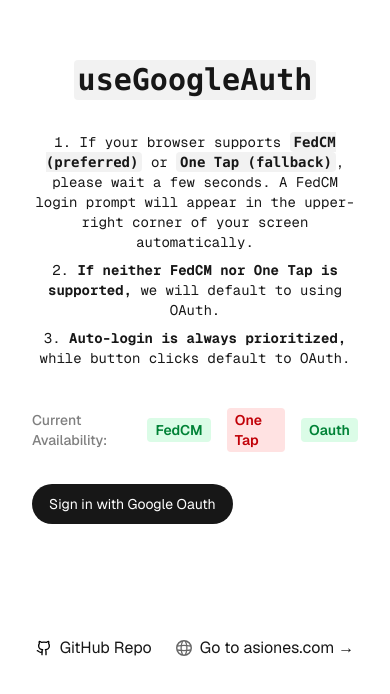
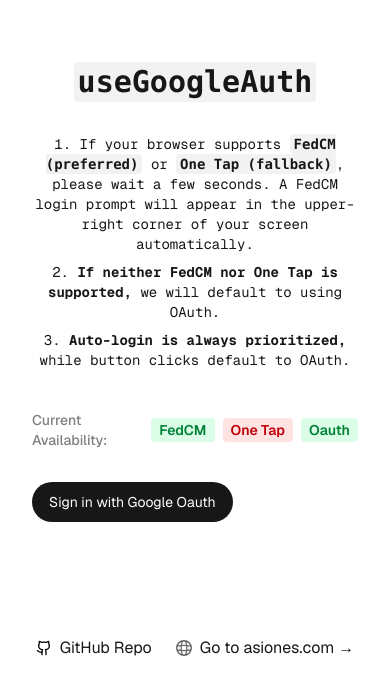
Before and after one commit to asionesjia/useGoogleAuth, a Next.js app: page / in a window 390 px wide. Shown: the part 106-800 px from the top of the page. Built offline with nearby package versions, Linux system fonts and the light colour scheme; no server answers.

Commit message:
🎨 修复(google-auth-button.tsx): 调整按钮间距以改善布局和可读性

```diff
--- a/src/components/google-auth-button.tsx
+++ b/src/components/google-auth-button.tsx
@@ -8,12 +8,12 @@ const GoogleAuthButton = () => {
 
     return (
       <div className="flex flex-col items-start justify-centers">
-        <div className="flex gap-4 items-center justify-start text-sm pb-8">
+        <div className="flex gap-2 md:gap-4 items-center justify-start text-sm pb-8">
           <span className="text-black/[.5] dark:text-white/[.5] font-medium">Current Availability:</span>
           <span className={cn("bg-black/[.05] dark:bg-white/[.06] px-2 py-0.5 rounded font-semibold",
             isFedCMAvailable ? 'bg-green-100 text-green-700' : 'bg-red-100 text-red-700'
             )}>FedCM</span>
-          <span className={cn("bg-black/[.05] dark:bg-white/[.06] px-2 py-0.5 rounded font-semibold",
+          <span className={cn("text-nowrap bg-black/[.05] dark:bg-white/[.06] px-2 py-0.5 rounded font-semibold",
             isOneTapAvailable ? 'bg-green-100 text-green-700' : 'bg-red-100 text-red-700'
           )}>One Tap</span>
           <span className={cn("bg-green-100 text-green-700 px-2 py-0.5 rounded font-semibold")}>Oauth</span>
```
